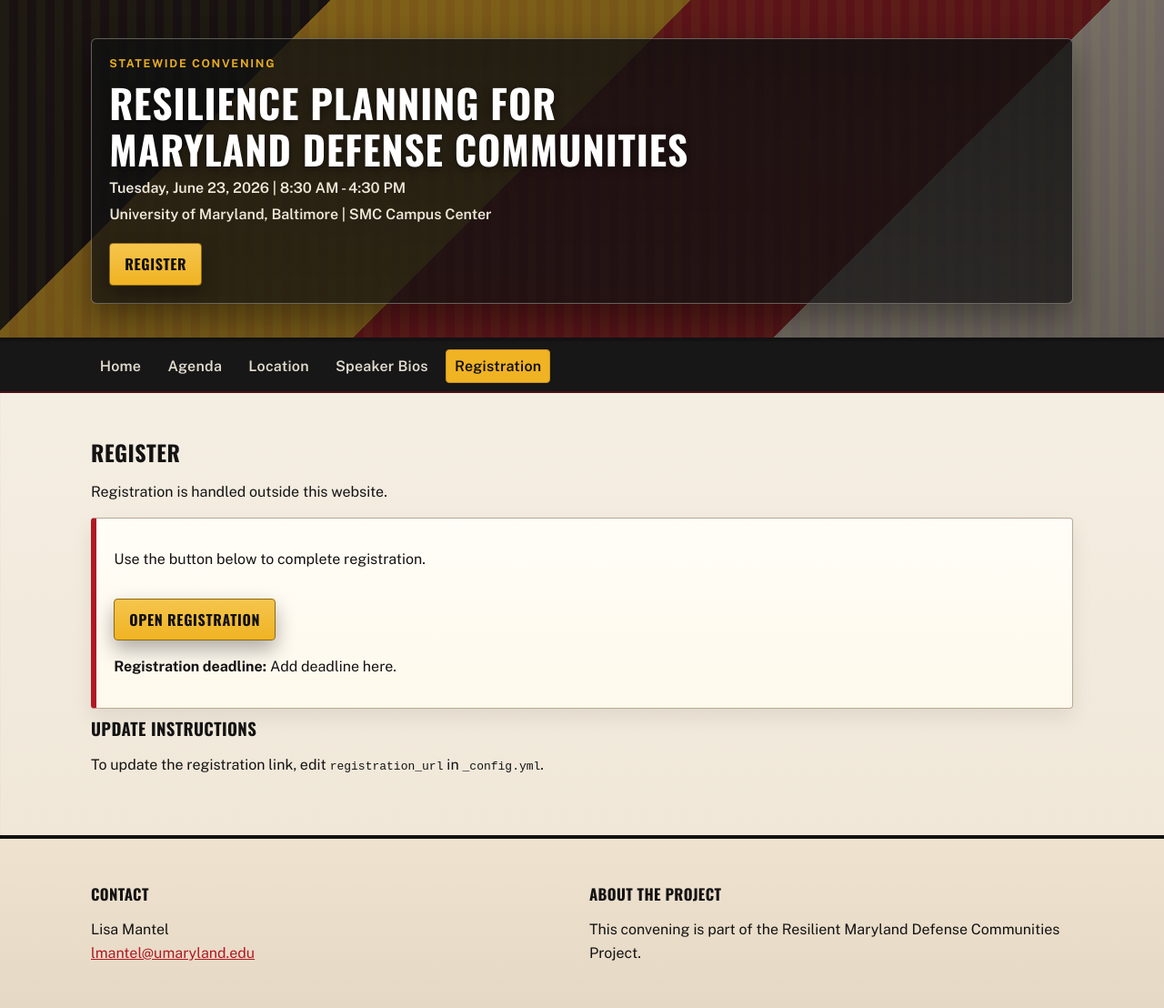
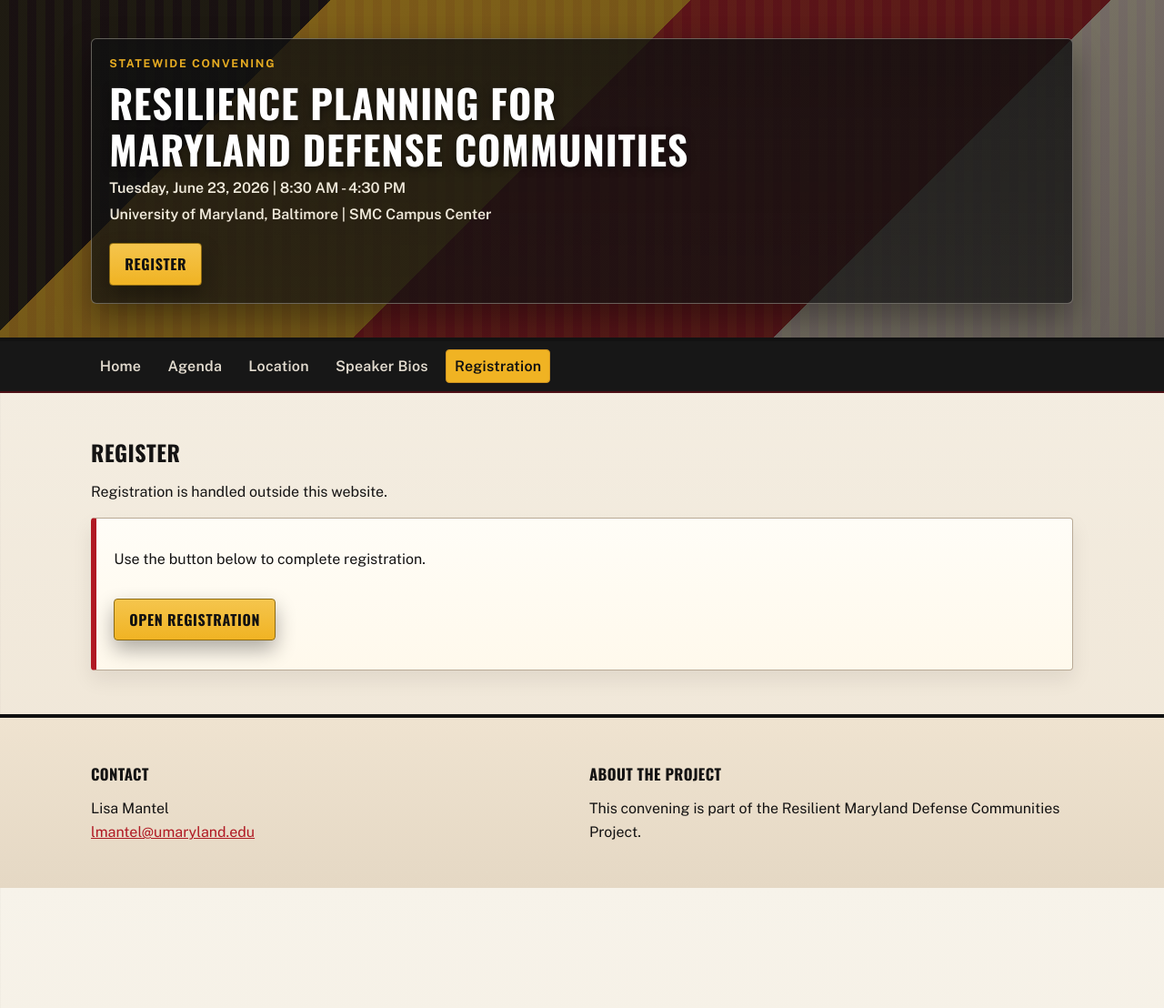
Before and after one commit to christophersw/convening_website, a Jekyll site: the page built from register.md, in a window 1280 px wide. Shown: the whole page at 91% size. Built offline with Jekyll 4.4.1, drawn with Linux system fonts in a browser that asks for light colours; after the commit the page ends 976 px from its top, so only the background shows below that.

Commit message:
Remove registration deadline note and update instructions for clarity

```diff
--- a/register.md
+++ b/register.md
@@ -15,9 +15,4 @@
   <p>
     <a class="button primary" href="{{ site.registration_url }}" target="_blank" rel="noopener">Open Registration</a>
   </p>
-  <p><strong>Registration deadline:</strong> Add deadline here.</p>
 </div>
-
-### Update Instructions
-
-To update the registration link, edit `registration_url` in `_config.yml`.
```
